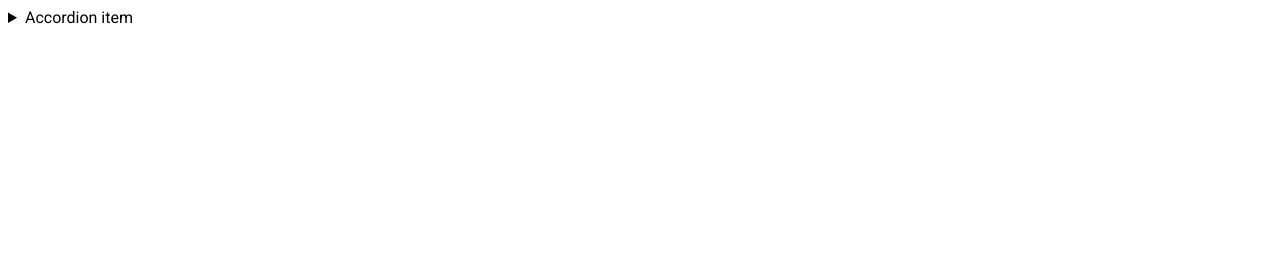
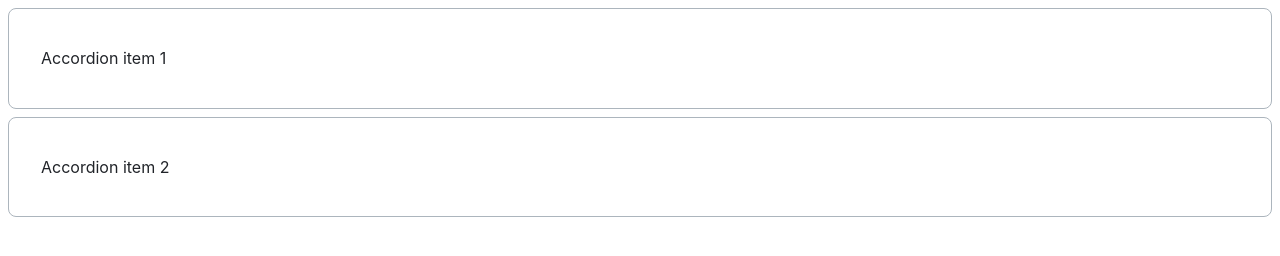
Before and after one commit to js-tasks-ru/htmlcss-20230411_igorvs, a website: page 03-lection1/02-accordion/index.html in a window 1280 px wide. Drawn offline with Linux system fonts and the light colour scheme.

Commit message:
dz3 accordion

```diff
--- a/03-lection1/02-accordion/accordion.css
+++ b/03-lection1/02-accordion/accordion.css
@@ -1 +1,53 @@
 /* Стилизация аккордеона */
+.accordion {
+    --color-border: #ACB5BD;
+    --color-background: #FFFFFF;
+    --color-title: #212429;
+    --color-description: #495057;
+}
+
+.accordion__item {
+    margin-bottom: 8px;
+    box-sizing: border-box;
+    background: var(--color-background);
+    border: 1px solid var(--color-border);
+    border-radius: 8px;
+    padding: 24px 32px;
+}
+
+.accordion__title {
+    font-family: 'Inter';
+    font-style: normal;
+    font-weight: 400;
+    font-size: 16px;
+    line-height: 24px;
+    color: var(--color-title);
+}
+
+.accordion__description {
+    font-family: 'Inter';
+    font-style: normal;
+    font-weight: 400;
+    font-size: 16px;
+    line-height: 24px;
+    color: var(--color-description);
+    padding-bottom: 8px;
+}
+
+.accordion__summary {
+}
+
+
+.accordion__item:last-child {
+    margin-bottom: 0;
+}
+
+/* Убираем стандартный маркер Firefox */
+.accordion__item > .accordion__summary {
+    list-style: none;
+}
+
+.accordion__summary::-webkit-details-marker {
+    display: none;
+    list-style: none;
+}
--- a/03-lection1/02-accordion/index.html
+++ b/03-lection1/02-accordion/index.html
@@ -6,13 +6,23 @@
         <link rel="stylesheet" href="./accordion.css">
     </head>
     <body>
-        <details>
-            <summary>
-                Accordion item
-            </summary>
-            <p>
-                Hidden content
-            </p>
-        </details>
+        <div class="accordion">
+            <details class="accordion__item">
+                <summary class="accordion__summary">
+                    <h2 class="accordion__title">Accordion item 1</h2>
+                </summary>
+                <p class="accordion__description">
+                    Amet minim mollit non deserunt ullamco est sit aliqua dolor do amet sint. Velit officia consequat duis enim velit mollit. Exercitation veniam consequat sunt nostrud amet.
+                </p>
+            </details>
+            <details class="accordion__item">
+                <summary class="accordion__summary">
+                    <h2 class="accordion__title">Accordion item 2</h2>
+                </summary>
+                <p class="accordion__description">
+                    Amet minim mollit non deserunt ullamco est sit aliqua dolor do amet sint. Velit officia consequat duis enim velit mollit. Exercitation veniam consequat sunt nostrud amet.
+                </p>
+            </details>
+        </div>
     </body>
 </html>
```
